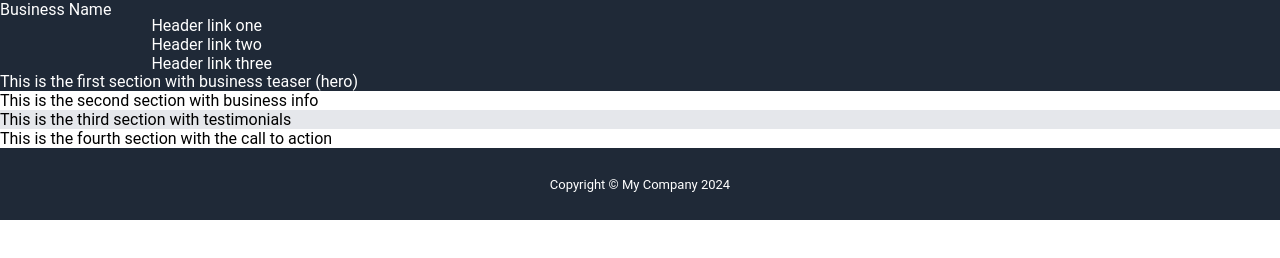
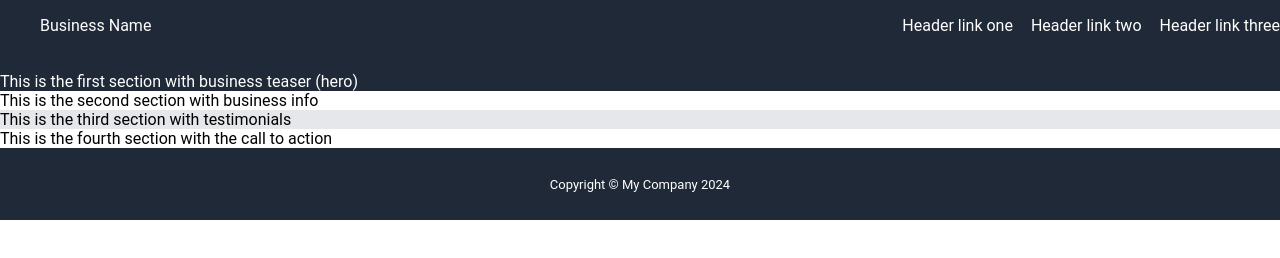
Before and after one commit to youngj4/LandingPage, a plain HTML site: page index.html in a window 1280 px wide. Drawn offline with Linux system fonts and the light colour scheme.

Commit message:
separate business name and links in header

```diff
--- a/index.html
+++ b/index.html
@@ -7,8 +7,10 @@
     </head>
     <body>
         <div class="header">
-            Business Name
-            <ul>
+            <ul class="logo">
+                <li>Business Name</li>
+            </ul>
+            <ul class="links">
                 <li><a href="#">Header link one</a></li>
                 <li><a href="#">Header link two</a></li>
                 <li><a href="#">Header link three</a></li>
--- a/styles.css
+++ b/styles.css
@@ -5,6 +5,11 @@
 body {
     margin: 0;
     min-height: 100vh;
+    display: flex;
+    flex-direction: column;
+}
+
+.body {
     display: flex;
     flex-direction: column;
 }
@@ -30,6 +35,12 @@ body {
 
 .header {
     display: flex;
+    justify-content: space-between;
+}
+
+.links {
+    display: flex;
+    gap: 18px;
 }
 
 .footer {
```
